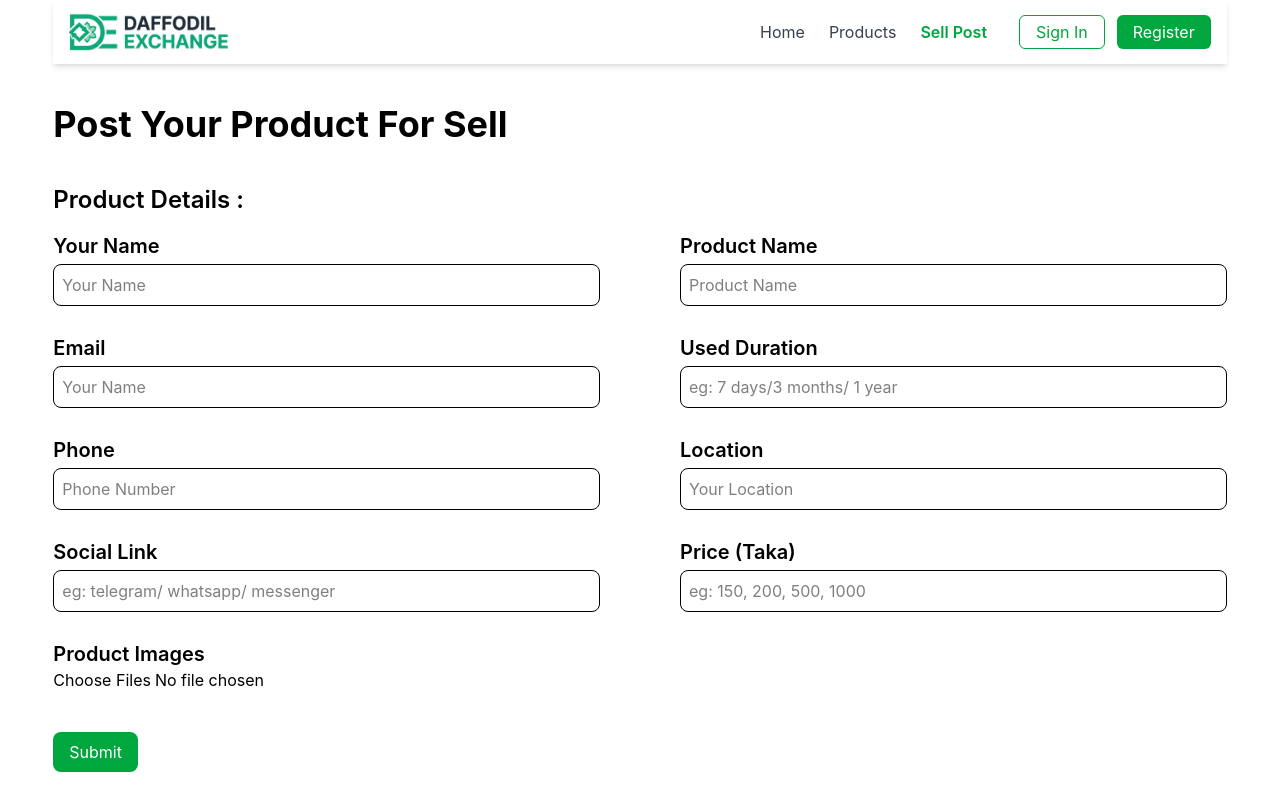
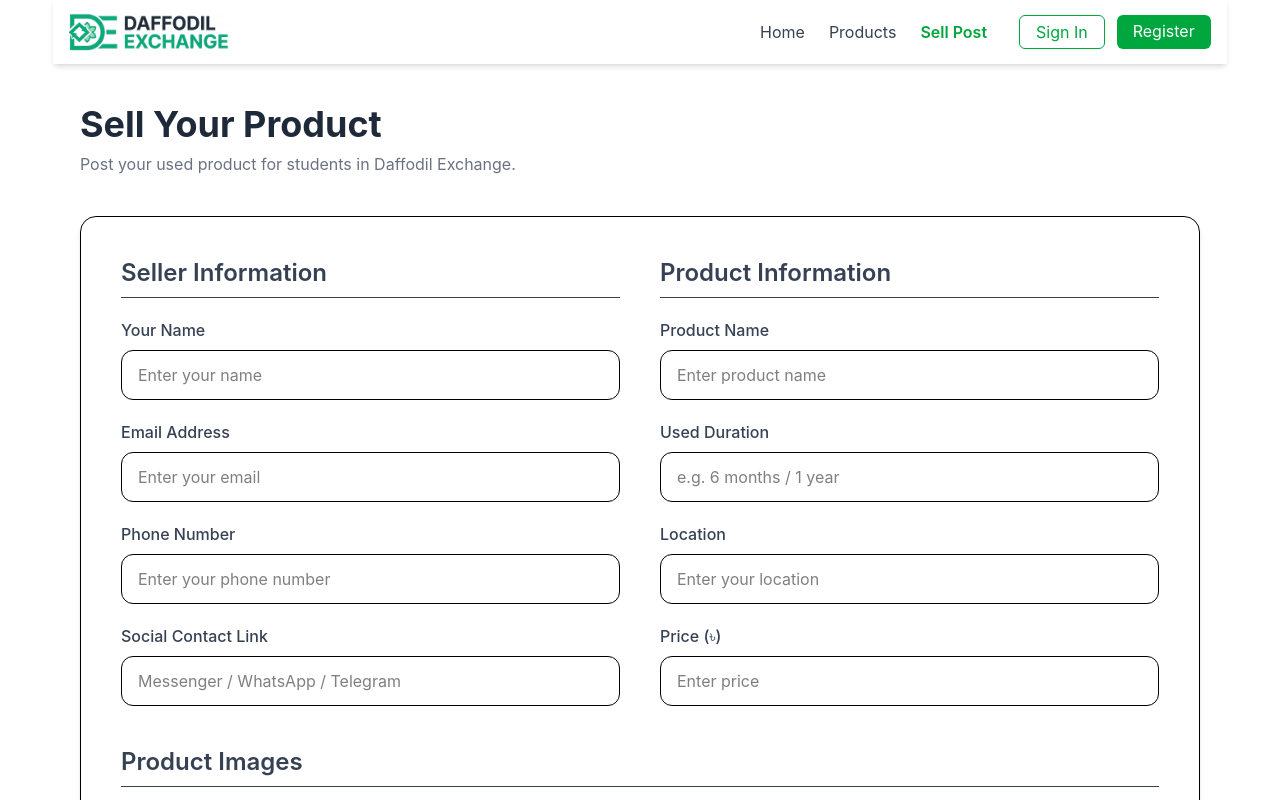
Before and after one commit to munnabiswas99/diu-buy-sell-client, a React (Vite) app: page /sell-post in a window 1280 px wide. Shown: the top 800 px of the page. Built offline with nearby package versions, Linux system fonts and the light colour scheme; no server answers.

Commit message:
Updated Product Post Form

```diff
--- a/package.json
+++ b/package.json
@@ -10,6 +10,7 @@
     "preview": "vite preview"
   },
   "dependencies": {
+    "@chakra-ui/react": "^2.10.9",
     "@tailwindcss/vite": "^4.2.4",
     "embla-carousel-react": "^8.6.0",
     "firebase": "^12.13.0",
--- a/src/components/footer/Footer.jsx
+++ b/src/components/footer/Footer.jsx
@@ -4,7 +4,7 @@ import Logo from "../logo/Logo";
 const Footer = () => {
   return (
     <footer className="bg-gray-900 text-gray-300 mt-10">
-      <div className="max-w-7xl mx-auto px-4 py-10">
+      <div className="px-4 py-10">
         <div className="grid grid-cols-1 md:grid-cols-4 gap-8">
           {/* Brand */}
           <div>
--- a/src/components/navbar/Navbar.jsx
+++ b/src/components/navbar/Navbar.jsx
@@ -31,12 +31,12 @@ const Navbar = () => {
             <ul className="flex space-x-6">{links}</ul>
 
             <div className="flex space-x-3">
-              <button className="px-4 py-1 border border-green-600 text-green-600 rounded-md hover:bg-green-50">
+              <NavLink to='/login' className="px-4 py-1 border border-green-600 text-green-600 rounded-md hover:bg-green-50">
                 Sign In
-              </button>
-              <button className="px-4 py-1 bg-green-600 text-white rounded-md hover:bg-green-700">
+              </NavLink>
+              <NavLink to="/register" className="px-4 py-1 bg-green-600 text-white rounded-md hover:bg-green-700">
                 Register
-              </button>
+              </NavLink>
             </div>
           </div>
 
--- a/src/layouts/RootLayout.jsx
+++ b/src/layouts/RootLayout.jsx
@@ -1,5 +1,4 @@
 import React from 'react';
-import Home from '../pages/home/Home';
 import Navbar from '../components/navbar/Navbar';
 import Footer from '../components/footer/Footer';
 import { Outlet } from 'react-router';
--- /dev/null
+++ b/src/pages/auth/register/Register.jsx
@@ -0,0 +1,11 @@
+import React from 'react';
+
+const Register = () => {
+    return (
+        <div>
+
+        </div>
+    );
+};
+
+export default Register;
--- a/src/pages/sellPost/SellPost.jsx
+++ b/src/pages/sellPost/SellPost.jsx
@@ -1,245 +1,265 @@
 import React, { useState } from "react";
 import { useForm } from "react-hook-form";
-import useAuth from "../../hooks/useAuth";
 
 const SellPost = () => {
   const [loading, setLoading] = useState(false);
+
   const {
     register,
     handleSubmit,
-    watch,
     formState: { errors },
   } = useForm();
 
   const handlePost = async (data) => {
     console.log(data);
-
-    const imageFiles = Array.from(data.images);
-
-    if (imageFiles.length > 5) {
-      alert("Max 5 images allowed");
-      return;
-    }
-
-    try {
-      setLoading(true);
-
-      const imageUploadPromise = imageFiles.map((image) => {
-        const formData = new FormData();
-        formData.append("image", image);
-
-        return fetch(
-          `https://api.imgbb.com/1/upload?key=${import.meta.env.VITE_IMAGE_BB_API_KEY}`,
-          {
-            method: "POST",
-            body: formData,
-          },
-        )
-          .then((res) => res.json())
-          .then((result) => result.data.url);
-      });
-
-      const imageUrls = await Promise.all(imageUploadPromise);
-
-      const productData = {
-        ...data,
-        images: imageUrls,
-      };
-
-      console.log(productData);
-
-      // Send data to backend
-      // await fetch(...)
-    } catch (error) {
-      console.log(error);
-    } finally {
-      setLoading(false);
-    }
   };
 
   return (
+    <div className="max-w-6xl mx-auto py-10 px-4">
+
+      {/* Heading */}
+      <div className="mb-10">
+        <h1 className="text-4xl font-bold text-gray-800">
+          Sell Your Product
+        </h1>
+
+        <p className="text-gray-500 mt-2">
+          Post your used product for students in Daffodil Exchange.
+        </p>
+      </div>
+
+      {/* Form Container */}
+      <div className="bg-white shadow-md rounded-2xl border p-6 md:p-10">
+
+        <form onSubmit={handleSubmit(handlePost)}>
+
+          {/* Grid */}
+          <div className="grid grid-cols-1 lg:grid-cols-2 gap-10">
+
+            {/* User Information */}
+            <div className="space-y-5">
+
+              <h2 className="text-2xl font-semibold text-gray-700 border-b pb-2">
+                Seller Information
+              </h2>
+
+              {/* Name */}
               <div>
-      <h1 className="font-bold text-4xl my-10">Post Your Product For Sell</h1>
-      <h1 className="text-2xl font-semibold mb-4">Product Details :</h1>
-      <div>
-        <form onSubmit={handleSubmit(handlePost)}>
-          <div className="flex flex-col md:flex-row lg:flex-row justify-between gap-2 md:gap-20 lg:gap-20">
-            {/* User Info */}
-            <div className="w-full">
-              <label htmlFor="" className="text-xl font-semibold">
+                <label className="font-medium text-gray-700">
                   Your Name
                 </label>
-              <br />
+
                 <input
-                className="border rounded-lg p-2 w-full my-1"
                   type="text"
-                placeholder="Your Name"
+                  placeholder="Enter your name"
+                  className="w-full border rounded-xl px-4 py-3 mt-2 focus:outline-none focus:ring-2 focus:ring-green-500"
                   {...register("displayName", { required: true })}
                 />
-              <br />
+
                 {errors.displayName && (
-                <span className="text-red-500 text-sm font-bold">
+                  <p className="text-red-500 text-sm mt-1">
                     Name is required
-                </span>
+                  </p>
                 )}
-              <br />
+              </div>
 
-              <label htmlFor="" className="text-xl font-semibold">
-                Email
+              {/* Email */}
+              <div>
+                <label className="font-medium text-gray-700">
+                  Email Address
                 </label>
-              <br />
+
                 <input
-                className="border rounded-lg p-2 w-full my-1"
                   type="email"
-                placeholder="Your Name"
+                  placeholder="Enter your email"
+                  className="w-full border rounded-xl px-4 py-3 mt-2 focus:outline-none focus:ring-2 focus:ring-green-500"
                   {...register("email", { required: true })}
                 />
-              <br />
+
                 {errors.email && (
-                <span className="text-red-500 text-sm font-bold">
+                  <p className="text-red-500 text-sm mt-1">
                     Email is required
-                </span>
+                  </p>
                 )}
-              <br />
+              </div>
 
-              <label htmlFor="" className="text-xl font-semibold">
-                Phone
+              {/* Phone */}
+              <div>
+                <label className="font-medium text-gray-700">
+                  Phone Number
                 </label>
-              <br />
+
                 <input
-                className="border rounded-lg p-2 w-full my-1"
                   type="tel"
-                placeholder="Phone Number"
+                  placeholder="Enter your phone number"
+                  className="w-full border rounded-xl px-4 py-3 mt-2 focus:outline-none focus:ring-2 focus:ring-green-500"
                   {...register("phone", { required: true })}
                 />
-              <br />
+
                 {errors.phone && (
-                <span className="text-red-500 text-sm font-bold">
-                  Phone is required
-                </span>
+                  <p className="text-red-500 text-sm mt-1">
+                    Phone number is required
+                  </p>
                 )}
-              <br />
+              </div>
 
-              <label htmlFor="" className="text-xl font-semibold">
-                Social Link
+              {/* Social */}
+              <div>
+                <label className="font-medium text-gray-700">
+                  Social Contact Link
                 </label>
-              <br />
+
                 <input
-                className="border rounded-lg p-2 w-full my-1"
                   type="text"
-                placeholder="eg: telegram/ whatsapp/ messenger"
+                  placeholder="Messenger / WhatsApp / Telegram"
+                  className="w-full border rounded-xl px-4 py-3 mt-2 focus:outline-none focus:ring-2 focus:ring-green-500"
                   {...register("social", { required: true })}
                 />
-              <br />
+
                 {errors.social && (
-                <span className="text-red-500 text-sm font-bold">
-                  Social Link is required
-                </span>
+                  <p className="text-red-500 text-sm mt-1">
+                    Social link is required
+                  </p>
                 )}
-              <br />
               </div>
 
-            {/* Product Info */}
-            <div className="w-full">
-              <label htmlFor="" className="text-xl font-semibold">
+            </div>
+
+            {/* Product Information */}
+            <div className="space-y-5">
+
+              <h2 className="text-2xl font-semibold text-gray-700 border-b pb-2">
+                Product Information
+              </h2>
+
+              {/* Product Name */}
+              <div>
+                <label className="font-medium text-gray-700">
                   Product Name
                 </label>
-              <br />
+
                 <input
-                className="border rounded-lg p-2 w-full my-1"
                   type="text"
-                placeholder="Product Name"
+                  placeholder="Enter product name"
+                  className="w-full border rounded-xl px-4 py-3 mt-2 focus:outline-none focus:ring-2 focus:ring-green-500"
                   {...register("productName", { required: true })}
                 />
-              <br />
+
                 {errors.productName && (
-                <span className="text-red-500 text-sm font-bold">
-                  Name is required
-                </span>
+                  <p className="text-red-500 text-sm mt-1">
+                    Product name is required
+                  </p>
                 )}
-              <br />
+              </div>
 
-              <label htmlFor="" className="text-xl font-semibold">
+              {/* Used Duration */}
+              <div>
+                <label className="font-medium text-gray-700">
                   Used Duration
                 </label>
-              <br />
+
                 <input
-                className="border rounded-lg p-2 w-full my-1"
                   type="text"
-                placeholder="eg: 7 days/3 months/ 1 year"
+                  placeholder="e.g. 6 months / 1 year"
+                  className="w-full border rounded-xl px-4 py-3 mt-2 focus:outline-none focus:ring-2 focus:ring-green-500"
                   {...register("used", { required: true })}
                 />
-              <br />
+
                 {errors.used && (
-                <span className="text-red-500 text-sm font-bold">
-                  Used Duration is required is required
-                </span>
+                  <p className="text-red-500 text-sm mt-1">
+                    Used duration is required
+                  </p>
                 )}
-              <br />
+              </div>
 
-              <label htmlFor="" className="text-xl font-semibold">
+              {/* Location */}
+              <div>
+                <label className="font-medium text-gray-700">
                   Location
                 </label>
-              <br />
+
                 <input
-                className="border rounded-lg p-2 w-full my-1"
-                type="tel"
-                placeholder="Your Location"
+                  type="text"
+                  placeholder="Enter your location"
+                  className="w-full border rounded-xl px-4 py-3 mt-2 focus:outline-none focus:ring-2 focus:ring-green-500"
                   {...register("location", { required: true })}
                 />
-              <br />
+
                 {errors.location && (
-                <span className="text-red-500 text-sm font-bold">
+                  <p className="text-red-500 text-sm mt-1">
                     Location is required
-                </span>
+                  </p>
                 )}
-              <br />
+              </div>
 
-              <label htmlFor="" className="text-xl font-semibold">
-                Price (Taka)
+              {/* Price */}
+              <div>
+                <label className="font-medium text-gray-700">
+                  Price (৳)
                 </label>
-              <br />
+
                 <input
-                className="border rounded-lg p-2 w-full my-1"
                   type="number"
-                placeholder="eg: 150, 200, 500, 1000"
+                  placeholder="Enter price"
+                  className="w-full border rounded-xl px-4 py-3 mt-2 focus:outline-none focus:ring-2 focus:ring-green-500"
                   {...register("price", { required: true })}
                 />
-              <br />
+
                 {errors.price && (
-                <span className="text-red-500 text-sm font-bold">
+                  <p className="text-red-500 text-sm mt-1">
                     Price is required
-                </span>
+                  </p>
                 )}
-              <br />
-            </div>
               </div>
 
-          {/* Image Input */}
-          <label htmlFor="" className="text-xl font-semibold">
+            </div>
+
+          </div>
+
+          {/* Image Upload */}
+          <div className="mt-10">
+
+            <h2 className="text-2xl font-semibold text-gray-700 border-b pb-2 mb-5">
               Product Images
-          </label>
-          <br />
+            </h2>
+
+            <div className="border-2 border-dashed rounded-2xl p-8 text-center bg-gray-50">
+
               <input
                 type="file"
                 multiple
                 accept="image/*"
+                className="w-full"
                 {...register("images", { required: true })}
               />
-          <br />
+
+              <p className="text-sm text-gray-500 mt-3">
+                Upload up to 5 images
+              </p>
+
               {errors.images && (
-            <span className="text-red-500 text-sm font-bold">
-              Images are required
-            </span>
+                <p className="text-red-500 text-sm mt-2">
+                  Product images are required
+                </p>
               )}
-          <br />
 
-          <input
-            className="bg-green-600 py-2 px-4 rounded-lg my-4 text-white disabled:bg-gray-400"
+            </div>
+
+          </div>
+
+          {/* Submit Button */}
+          <div className="mt-8">
+
+            <button
               type="submit"
-            value={loading ? "Uploading..." : "Submit"}
               disabled={loading}
-          />
+              className="bg-green-600 hover:bg-green-700 transition text-white font-medium px-8 py-3 rounded-xl disabled:bg-gray-400"
+            >
+              {loading ? "Uploading..." : "Post Product"}
+            </button>
+
+          </div>
+
         </form>
       </div>
     </div>
--- a/src/routes/router.jsx
+++ b/src/routes/router.jsx
@@ -5,6 +5,7 @@ import Products from "../pages/products/Products";
 import SellPost from "../pages/sellPost/SellPost";
 import AuthLayout from "../layouts/AuthLayout";
 import Login from "../pages/auth/login/Login";
+import Register from "../pages/auth/register/Register";
 
 export const router = createBrowserRouter([
     {
@@ -30,6 +31,10 @@ export const router = createBrowserRouter([
         Component: AuthLayout,
         children: [
             {
+                path: "/register",
+                Component: Register
+            },
+            {
                 path: "/login",
                 Component: Login
             }
```
Also changed, not shown: src/main.jsx (+12 -10 lines), 1 other file (tests, documents, lock files or other folders). Lines whose indentation alone changed are shown as unchanged.
